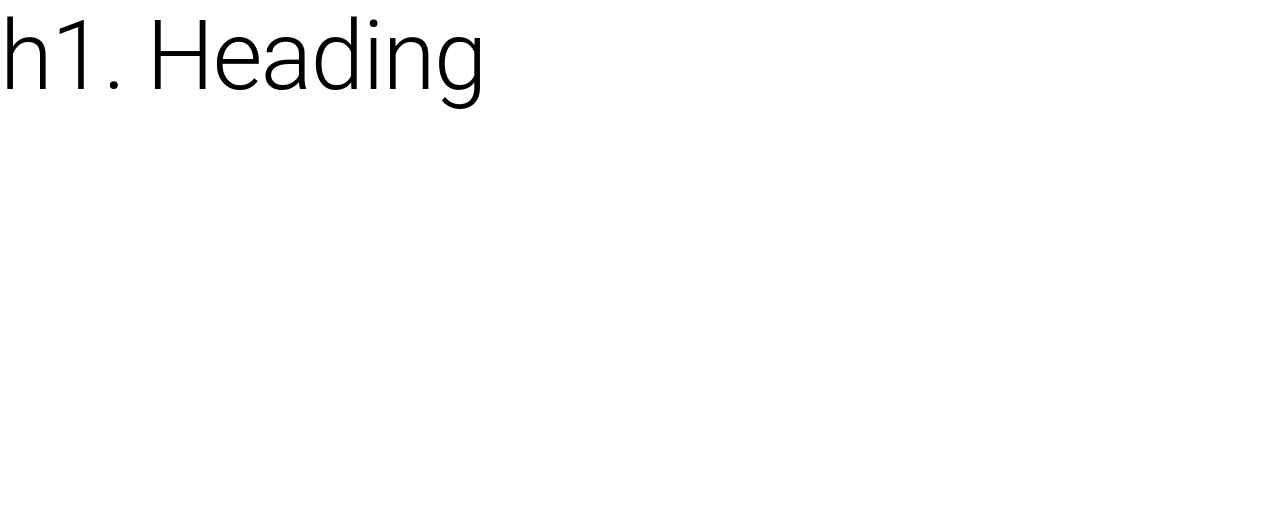
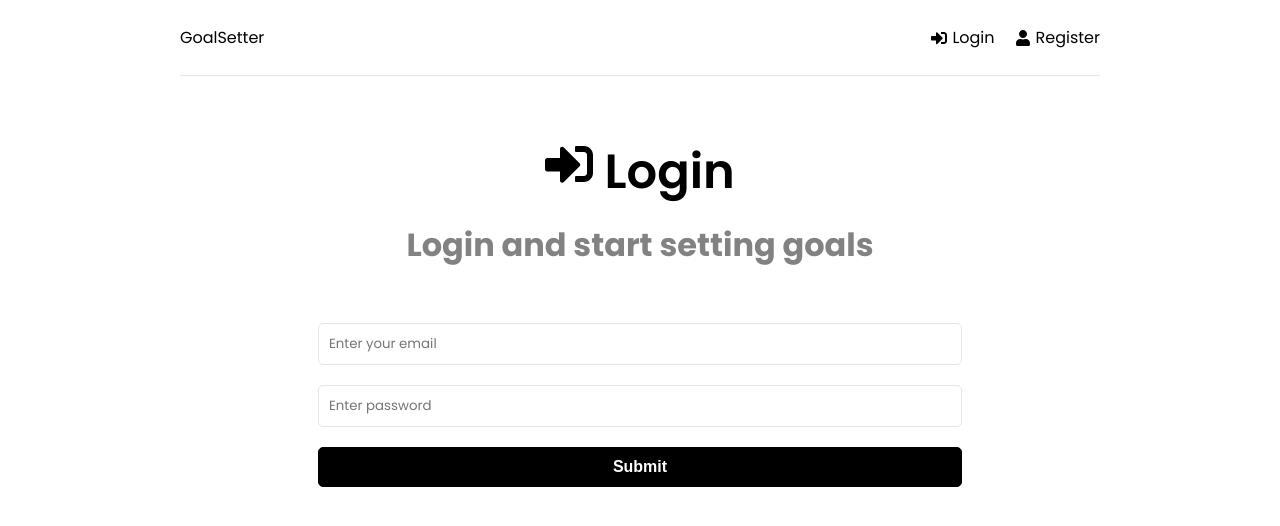
Before and after one commit to betelgeuseAS/imagery, a React (Create React App) app in the folder client/: page /login in a window 1280 px wide. Shown: the top 526 px of the page. Built offline with nearby package versions, Linux system fonts and the light colour scheme.

Commit message:
Fix client code style

```diff
--- a/client/src/App.tsx
+++ b/client/src/App.tsx
@@ -1,35 +1,35 @@
-// import { BrowserRouter as Router, Routes, Route } from 'react-router-dom'
+import { BrowserRouter as Router, Routes, Route } from 'react-router-dom'
 
 import { ToastContainer } from 'react-toastify'
 import 'react-toastify/dist/ReactToastify.css'
 
-import { Typography } from '@mui/material'
+// import {Typography} from '@mui/material'
 
-// import Header from './components/Header'
-// import Dashboard from './pages/Dashboard'
-// import Login from './pages/Login'
-// import Register from './pages/Register'
+import Header from './components/Header'
+import Dashboard from './pages/Dashboard'
+import Login from './pages/Login'
+import Register from './pages/Register'
 
 export const App = (): JSX.Element => {
   return (
     <>
-      {/*<Router>*/}
-      {/*  <div className='container'>*/}
-      {/*    <Header />*/}
+      <Router>
+        <div className='container'>
+          <Header />
 
-      {/*    <Routes>*/}
-      {/*      <Route path='/' element={<Dashboard />} />*/}
+          <Routes>
+            <Route path='/' element={<Dashboard />} />
 
-      {/*      <Route path='/login' element={<Login />} />*/}
+            <Route path='/login' element={<Login />} />
 
-      {/*      <Route path='/register' element={<Register />} />*/}
-      {/*    </Routes>*/}
-      {/*  </div>*/}
-      {/*</Router>*/}
+            <Route path='/register' element={<Register />} />
+          </Routes>
+        </div>
+      </Router>
 
-      <Typography variant="h1" gutterBottom>
-        h1. Heading
-      </Typography>
+      {/*<Typography variant='h1' gutterBottom>*/}
+      {/*  h1. Heading*/}
+      {/*</Typography>*/}
 
       <ToastContainer />
     </>
--- a/client/src/app/store.js
+++ b/client/src/app/store.js
@@ -5,6 +5,6 @@ import goalReducer from '../features/goals/goalSlice'
 export const store = configureStore({
   reducer: {
     auth: authReducer,
-    goals: goalReducer,
-  },
+    goals: goalReducer
+  }
 })
--- a/client/src/features/auth/authService.js
+++ b/client/src/features/auth/authService.js
@@ -32,7 +32,7 @@ const logout = () => {
 const authService = {
   register,
   logout,
-  login,
+  login
 }
 
 export default authService
--- a/client/src/features/auth/authSlice.js
+++ b/client/src/features/auth/authSlice.js
@@ -9,7 +9,7 @@ const initialState = {
   isError: false,
   isSuccess: false,
   isLoading: false,
-  message: '',
+  message: ''
 }
 
 // Register user
@@ -56,7 +56,7 @@ export const authSlice = createSlice({
       state.isSuccess = false
       state.isError = false
       state.message = ''
-    },
+    }
   },
   extraReducers: (builder) => {
     builder
@@ -91,7 +91,7 @@ export const authSlice = createSlice({
       .addCase(logout.fulfilled, (state) => {
         state.user = null
       })
-  },
+  }
 })
 
 export const { reset } = authSlice.actions
--- a/client/src/features/goals/goalService.js
+++ b/client/src/features/goals/goalService.js
@@ -6,8 +6,8 @@ const API_URL = '/api/goals/'
 const createGoal = async (goalData, token) => {
   const config = {
     headers: {
-      Authorization: `Bearer ${token}`,
-    },
+      Authorization: `Bearer ${token}`
+    }
   }
 
   const response = await axios.post(API_URL, goalData, config)
@@ -19,8 +19,8 @@ const createGoal = async (goalData, token) => {
 const getGoals = async (token) => {
   const config = {
     headers: {
-      Authorization: `Bearer ${token}`,
-    },
+      Authorization: `Bearer ${token}`
+    }
   }
 
   const response = await axios.get(API_URL, config)
@@ -32,8 +32,8 @@ const getGoals = async (token) => {
 const deleteGoal = async (goalId, token) => {
   const config = {
     headers: {
-      Authorization: `Bearer ${token}`,
-    },
+      Authorization: `Bearer ${token}`
+    }
   }
 
   const response = await axios.delete(API_URL + goalId, config)
@@ -44,7 +44,7 @@ const deleteGoal = async (goalId, token) => {
 const goalService = {
   createGoal,
   getGoals,
-  deleteGoal,
+  deleteGoal
 }
 
 export default goalService
--- a/client/src/features/goals/goalSlice.js
+++ b/client/src/features/goals/goalSlice.js
@@ -6,7 +6,7 @@ const initialState = {
   isError: false,
   isSuccess: false,
   isLoading: false,
-  message: '',
+  message: ''
 }
 
 // Create new goal
@@ -29,23 +29,18 @@ export const createGoal = createAsyncThunk(
 )
 
 // Get user goals
-export const getGoals = createAsyncThunk(
-  'goals',
-  async (_, thunkAPI) => {
+export const getGoals = createAsyncThunk('goals', async (_, thunkAPI) => {
   try {
     const token = thunkAPI.getState().auth.user.token
     return await goalService.getGoals(token)
   } catch (error) {
     const message =
-        (error.response &&
-          error.response.data &&
-          error.response.data.message) ||
+      (error.response && error.response.data && error.response.data.message) ||
       error.message ||
       error.toString()
     return thunkAPI.rejectWithValue(message)
   }
-  }
-)
+})
 
 // Delete user goal
 export const deleteGoal = createAsyncThunk(
@@ -70,7 +65,7 @@ export const goalSlice = createSlice({
   name: 'goal',
   initialState,
   reducers: {
-    reset: (state) => initialState,
+    reset: () => initialState
   },
   extraReducers: (builder) => {
     builder
@@ -115,7 +110,7 @@ export const goalSlice = createSlice({
         state.isError = true
         state.message = action.payload
       })
-  },
+  }
 })
 
 export const { reset } = goalSlice.actions
```
Also changed, not shown: client/src/index.tsx (+9 -9 lines). Lines whose indentation alone changed are shown as unchanged.
